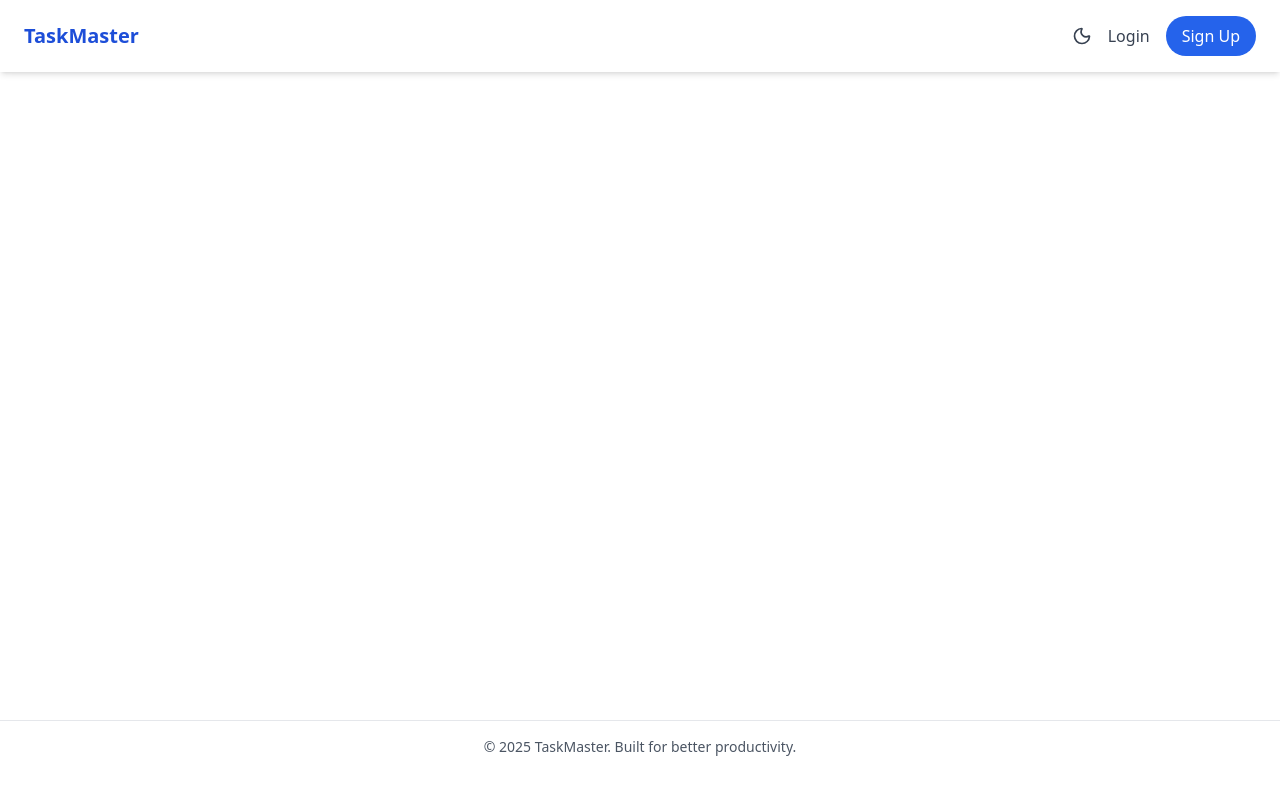
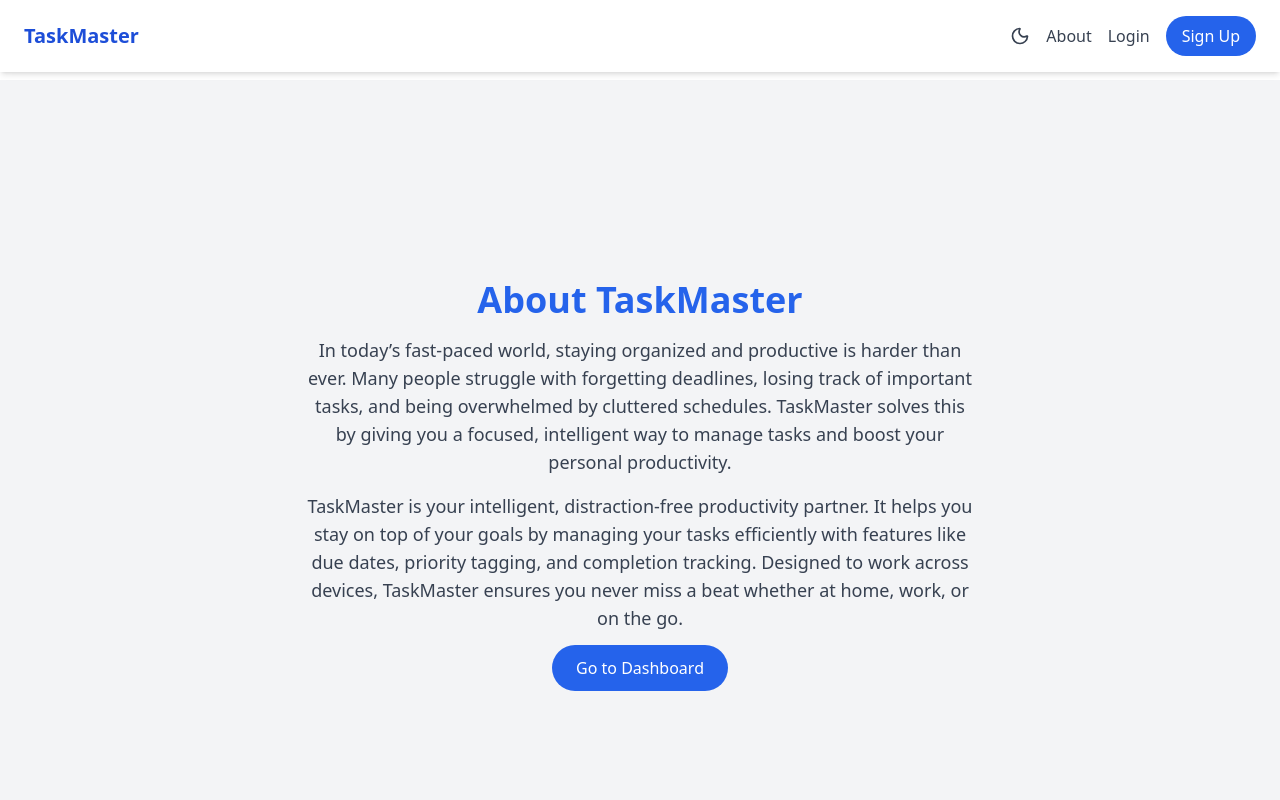
Before and after one commit to Dammy010/TaskMaster, a React (Vite) app: page /about in a window 1280 px wide. Shown: the top 800 px of the page. Built offline with nearby package versions, Linux system fonts and the light colour scheme; no server answers.

Commit message:
create new file and update navbar/app.jsx commit

```diff
--- a/src/App.jsx
+++ b/src/App.jsx
@@ -6,6 +6,10 @@ import LandingPage from "./pages/LandingPage";
 import Register from "./pages/Register";
 import Login from "./pages/Login";
 import Home from "./pages/Home";
+import About from './pages/About';
+
+
+
 
 function App() {
   return (
@@ -20,6 +24,7 @@ function App() {
           <Route path="/register" element={<Register />} />
           <Route path="/login" element={<Login />} />
           <Route path="/home" element={<Home />} />
+          <Route path="/about" element={<About />} />
         </Routes>
       </div>
 
--- a/src/components/Navbar.jsx
+++ b/src/components/Navbar.jsx
@@ -61,6 +61,7 @@ const Navbar = () => {
         TaskMaster
       </Link>
 
+      {/* Desktop Nav */}
       <nav className="hidden md:flex items-center space-x-4">
         <button
           onClick={toggleDarkMode}
@@ -68,6 +69,13 @@ const Navbar = () => {
         >
           {darkMode ? <Sun size={20} /> : <Moon size={20} />}
         </button>
+
+        <Link
+          to="/about"
+          className="text-gray-700 dark:text-gray-200 hover:text-blue-600 font-medium transition"
+        >
+          About
+        </Link>
 
         {user ? (
           <div className="relative" ref={dropdownRef}>
@@ -113,6 +121,7 @@ const Navbar = () => {
         )}
       </nav>
 
+      {/* Mobile Nav */}
       <div className="md:hidden flex items-center gap-3">
         <button
           onClick={toggleDarkMode}
@@ -133,6 +142,14 @@ const Navbar = () => {
           ref={mobileMenuRef}
           className="absolute top-16 left-0 w-full bg-white dark:bg-gray-900 px-6 py-4 shadow-md md:hidden space-y-3 z-40"
         >
+          <Link
+            to="/about"
+            onClick={toggleMobileMenu}
+            className="block text-gray-700 dark:text-white"
+          >
+            About
+          </Link>
+
           {user ? (
             <>
               <Link
--- /dev/null
+++ b/src/pages/About.jsx
@@ -0,0 +1,69 @@
+import { motion } from "framer-motion";
+import { Link } from "react-router-dom";
+
+const About = () => {
+  return (
+    <div className="min-h-screen bg-gray-100 dark:bg-gray-900 flex flex-col items-center justify-center px-6 py-20 relative">
+      <motion.h1
+        initial={{ opacity: 0, y: -30 }}
+        animate={{ opacity: 1, y: 0 }}
+        transition={{ duration: 0.6 }}
+        className="text-4xl font-bold text-blue-600 dark:text-white mb-4 text-center"
+      >
+        About TaskMaster
+      </motion.h1>
+
+      {/* Problem it Solves */}
+      <motion.p
+        initial={{ opacity: 0, y: 20 }}
+        animate={{ opacity: 1, y: 0 }}
+        transition={{ delay: 0.2, duration: 0.6 }}
+        className="text-lg max-w-2xl text-center text-gray-700 dark:text-gray-300 mb-4"
+      >
+        In today’s fast-paced world, staying organized and productive is harder than ever.
+        Many people struggle with forgetting deadlines, losing track of important tasks,
+        and being overwhelmed by cluttered schedules. TaskMaster solves this by giving you
+        a focused, intelligent way to manage tasks and boost your personal productivity.
+      </motion.p>
+
+      {/* Original Description */}
+      <motion.p
+        initial={{ opacity: 0, y: 20 }}
+        animate={{ opacity: 1, y: 0 }}
+        transition={{ delay: 0.4, duration: 0.6 }}
+        className="text-lg max-w-2xl text-center text-gray-700 dark:text-gray-300 mb-6"
+      >
+        TaskMaster is your intelligent, distraction-free productivity partner. It helps you
+        stay on top of your goals by managing your tasks efficiently with features like
+        due dates, priority tagging, and completion tracking. Designed to work across devices,
+        TaskMaster ensures you never miss a beat whether at home, work, or on the go.
+      </motion.p>
+
+      {/* CTA Button */}
+      <motion.div
+        initial={{ scale: 0.9, opacity: 0 }}
+        animate={{ scale: 1, opacity: 1 }}
+        transition={{ delay: 0.7, duration: 0.5 }}
+      >
+        <Link
+          to="/"
+          className="bg-blue-600 hover:bg-blue-700 text-white px-6 py-3 rounded-full font-medium transition"
+        >
+          Go to Dashboard
+        </Link>
+      </motion.div>
+
+      {/* Footer */}
+      <motion.div
+        initial={{ opacity: 0 }}
+        animate={{ opacity: 0.05 }}
+        transition={{ duration: 1, delay: 1 }}
+        className="absolute bottom-4 text-center text-gray-400 text-xs"
+      >
+        © {new Date().getFullYear()} TaskMaster — All rights reserved.
+      </motion.div>
+    </div>
+  );
+};
+
+export default About;
--- a/src/pages/LandingPage.jsx
+++ b/src/pages/LandingPage.jsx
@@ -24,7 +24,7 @@ const LandingPage = () => {
           <div className="flex flex-col sm:flex-row gap-4 justify-center">
             <Link
               to={user ? "/home" : "/register"}
-              className="bg-blue-600 hover:bg-blue-700 text-white px-6 py-3 rounded-full text-lg shadow transition"
+              className="bg-blue-600 hover:bg-blue-700 text-white px-6 py-3 mb-3 rounded-full text-lg shadow transition"
             >
               {user ? "Go to Dashboard" : "Get Started"}
             </Link>
```
